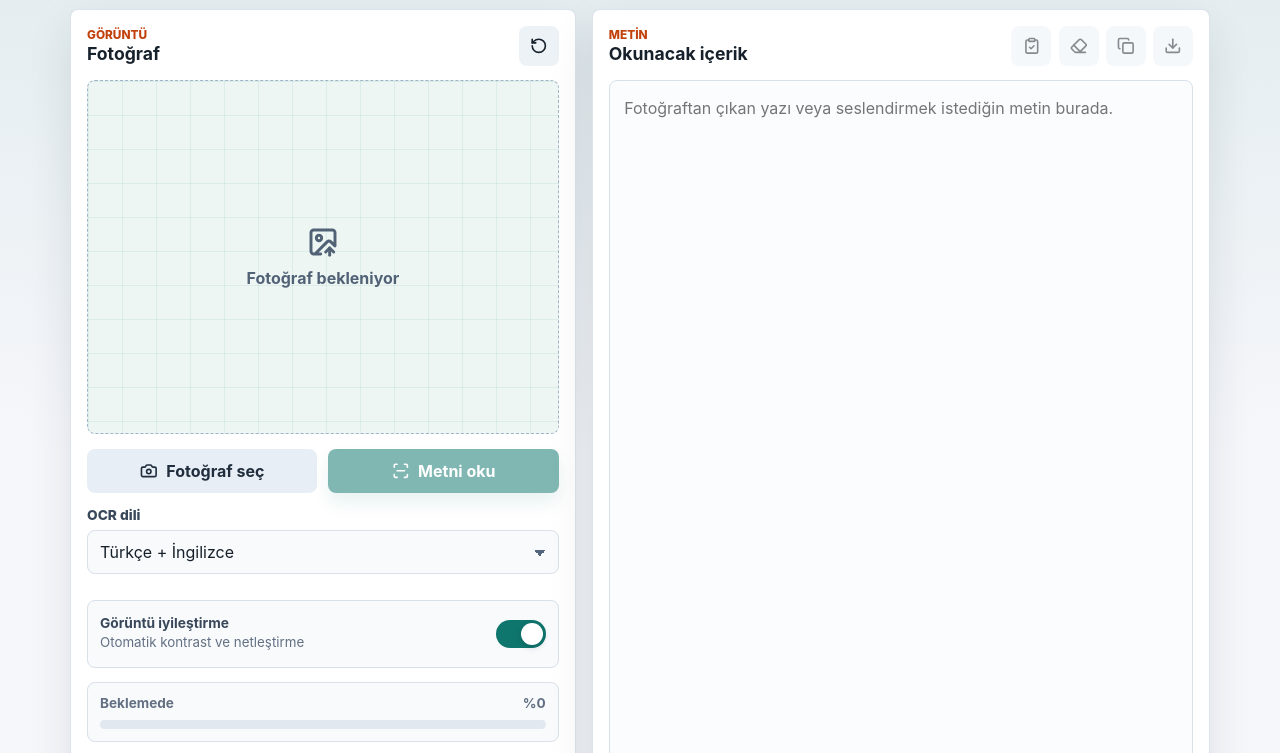
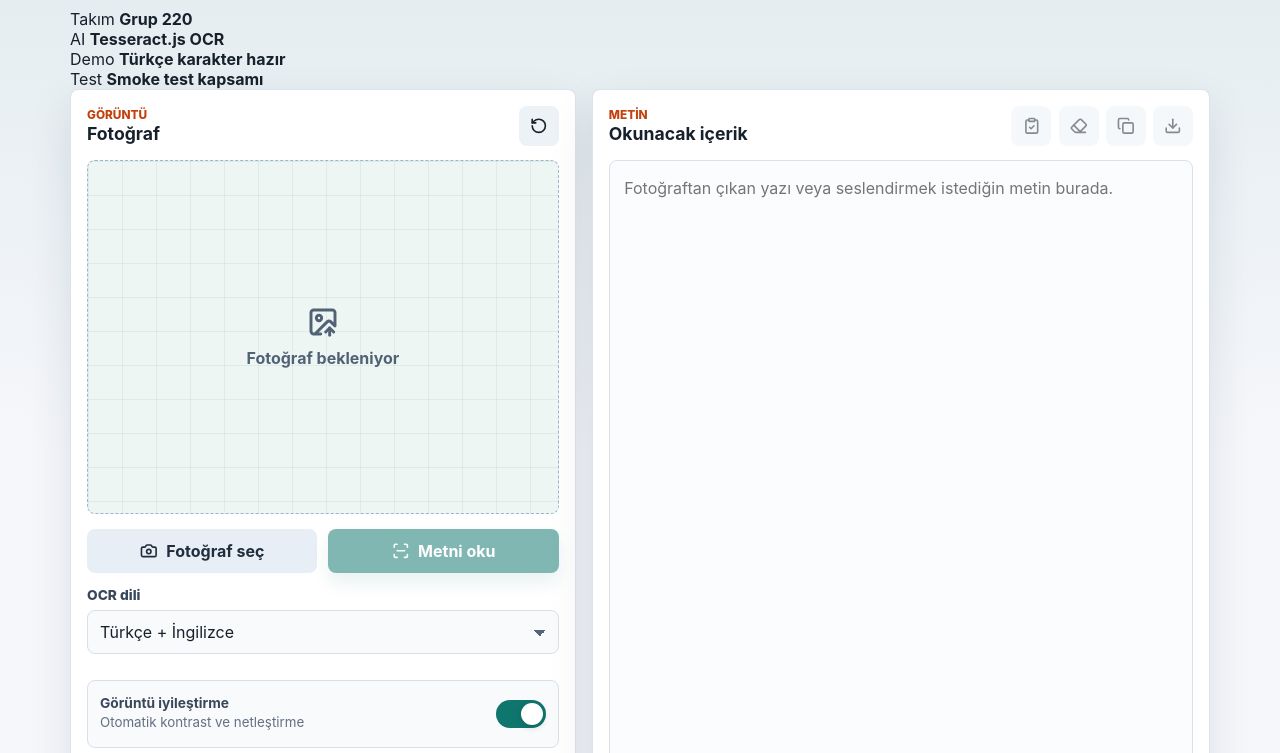
Before and after one commit to MehmetcanMutlu/ai-sesli-ceviri-araci, a website: page index.html in a window 1280 px wide. Shown: the part 89-842 px from the top of the page. Drawn offline with nearby package versions, Linux system fonts and the light colour scheme.

Commit message:
Add project status strip

```diff
--- a/index.html
+++ b/index.html
@@ -34,6 +34,25 @@
           Hazır
         </div>
       </header>
+
+      <section class="status-strip" aria-label="Proje durumu">
+        <div>
+          <span>Takım</span>
+          <strong>Grup 220</strong>
+        </div>
+        <div>
+          <span>AI</span>
+          <strong>Tesseract.js OCR</strong>
+        </div>
+        <div>
+          <span>Demo</span>
+          <strong>Türkçe karakter hazır</strong>
+        </div>
+        <div>
+          <span>Test</span>
+          <strong>Smoke test kapsamı</strong>
+        </div>
+      </section>
 
       <main class="workspace">
         <section class="panel media-panel" aria-labelledby="imagePanelTitle">
```
